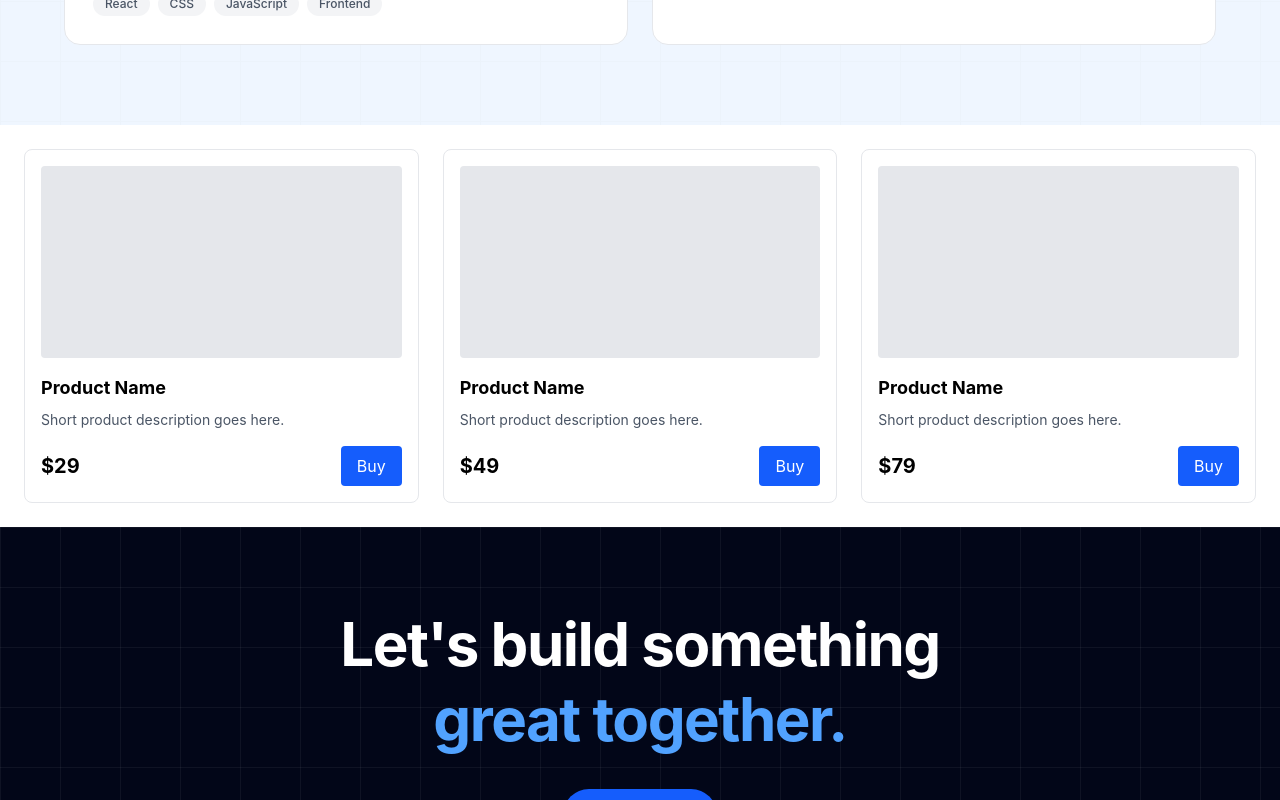
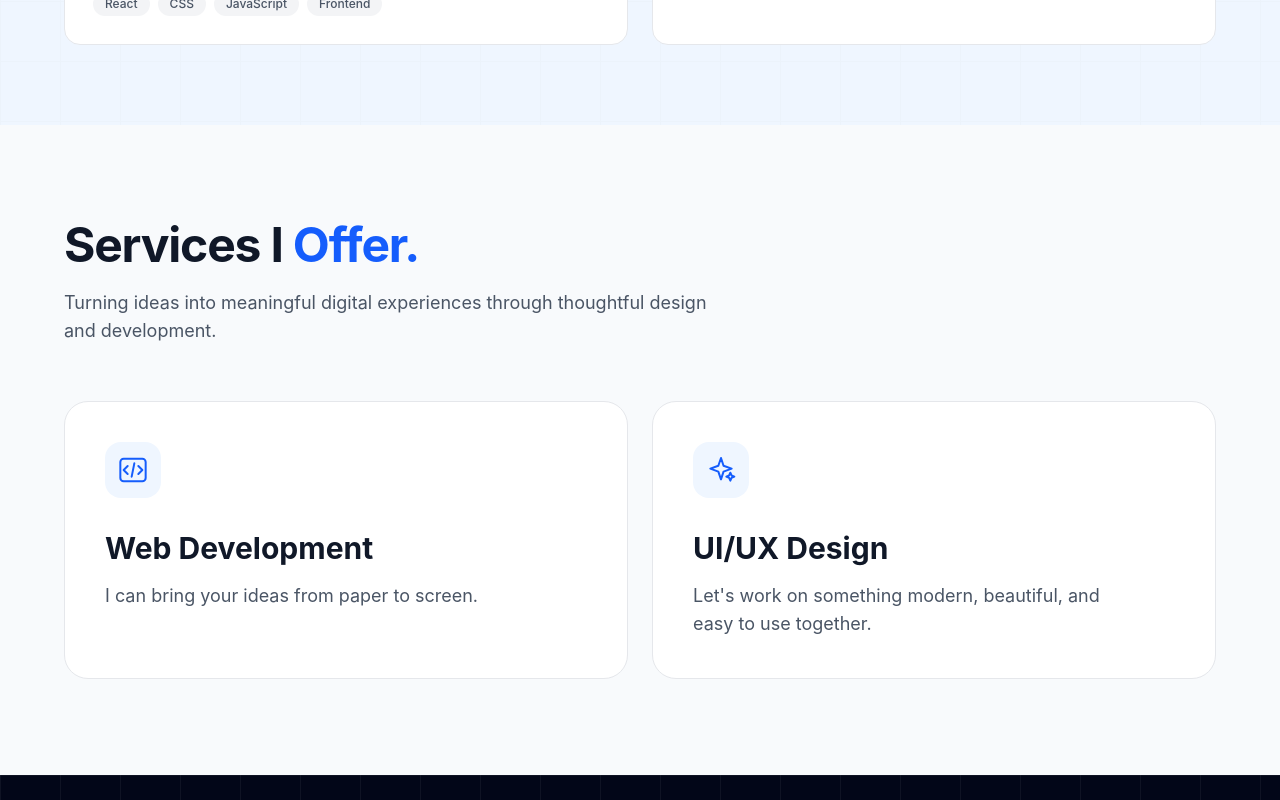
Before and after one commit to Gaaame/Kenneth-Eugenio_Personal-Portfolio, a React (Vite) app: page / in a window 1280 px wide. Shown: the part 4800-5600 px from the top of the page. Built offline with nearby package versions, Linux system fonts and the light colour scheme.

Commit message:
Services deisgn implemented

```diff
--- a/src/Components/Services.tsx
+++ b/src/Components/Services.tsx
@@ -1,53 +1,96 @@
-import React from "react";
+function Services() {
+  const services = [
+    {
+      title: "Web Development",
+      description: "I can bring your ideas from paper to screen.",
+      icon: (
+        <svg
+          xmlns="http://www.w3.org/2000/svg"
+          viewBox="0 0 24 24"
+          fill="none"
+          stroke="currentColor"
+          strokeWidth="1.5"
+          className="h-8 w-8"
+        >
+          <rect x="2.5" y="3.5" width="19" height="17" rx="2.5" />
+          <path
+            strokeLinecap="round"
+            strokeLinejoin="round"
+            d="M8 9 5 12l3 3m8-6 3 3-3 3m-3-8-2 10"
+          />
+        </svg>
+      ),
+    },
+    {
+      title: "UI/UX Design",
+      description:
+        "Let's work on something modern, beautiful, and easy to use together.",
+      icon: (
+        <svg
+          xmlns="http://www.w3.org/2000/svg"
+          viewBox="0 0 24 24"
+          fill="none"
+          stroke="currentColor"
+          strokeWidth="1.5"
+          className="h-8 w-8"
+        >
+          <path
+            strokeLinecap="round"
+            strokeLinejoin="round"
+            d="m12 3 1.9 5.8L20 11l-6.1 2.2L12 19l-2-5.8L4 11l6-2.2L12 3Z"
+          />
+          <path
+            strokeLinecap="round"
+            strokeLinejoin="round"
+            d="m19 14 .9 2.1L22 17l-2.1.9L19 20l-.9-2.1L16 17l2.1-.9L19 14Z"
+          />
+        </svg>
+      ),
+    },
+  ];
 
-const Services = () => {
   return (
-    <section id="services">
-      <div className="grid grid-cols-1 sm:grid-cols-2 lg:grid-cols-3 gap-6 p-6">
-        <div className="bg-white border border-gray-200 rounded-lg p-4">
-          <div className="bg-gray-200 h-48 rounded mb-4"></div>
-          <h3 className="text-lg font-bold mb-2">Product Name</h3>
-          <p className="text-gray-600 text-sm mb-4">
-            Short product description goes here.
+    <section
+      id="services"
+      className="scroll-mt-24 bg-slate-50 px-6 py-24 sm:px-10 lg:px-16"
+    >
+      <div className="mx-auto max-w-7xl">
+        {/* Section Heading */}
+        <div className="mb-14 max-w-2xl">
+          <h2 className="text-4xl font-bold tracking-tight text-gray-900 sm:text-5xl">
+            Services I <span className="text-blue-600">Offer.</span>
+          </h2>
+
+          <p className="mt-5 text-base leading-7 text-gray-600 sm:text-lg">
+            Turning ideas into meaningful digital experiences through thoughtful
+            design and development.
           </p>
-          <div className="flex justify-between items-center">
-            <span className="text-xl font-bold">$29</span>
-            <button className="bg-blue-600 text-white px-4 py-2 rounded hover:bg-blue-700">
-              Buy
-            </button>
-          </div>
         </div>
 
-        <div className="bg-white border border-gray-200 rounded-lg p-4">
-          <div className="bg-gray-200 h-48 rounded mb-4"></div>
-          <h3 className="text-lg font-bold mb-2">Product Name</h3>
-          <p className="text-gray-600 text-sm mb-4">
-            Short product description goes here.
-          </p>
-          <div className="flex justify-between items-center">
-            <span className="text-xl font-bold">$49</span>
-            <button className="bg-blue-600 text-white px-4 py-2 rounded hover:bg-blue-700">
-              Buy
-            </button>
-          </div>
-        </div>
+        {/* Service Cards */}
+        <div className="grid grid-cols-1 gap-6 md:grid-cols-2">
+          {services.map((service) => (
+            <div
+              key={service.title}
+              className="group rounded-3xl border border-gray-200 bg-white p-8 transition-colors duration-200 hover:border-blue-300 sm:p-10"
+            >
+              <div className="mb-8 flex h-14 w-14 items-center justify-center rounded-2xl bg-blue-50 text-blue-600 transition-colors duration-200 group-hover:bg-blue-100">
+                {service.icon}
+              </div>
 
-        <div className="bg-white border border-gray-200 rounded-lg p-4">
-          <div className="bg-gray-200 h-48 rounded mb-4"></div>
-          <h3 className="text-lg font-bold mb-2">Product Name</h3>
-          <p className="text-gray-600 text-sm mb-4">
-            Short product description goes here.
-          </p>
-          <div className="flex justify-between items-center">
-            <span className="text-xl font-bold">$79</span>
-            <button className="bg-blue-600 text-white px-4 py-2 rounded hover:bg-blue-700">
-              Buy
-            </button>
-          </div>
+              <h3 className="mb-4 text-2xl font-bold text-gray-900 sm:text-3xl">
+                {service.title}
+              </h3>
+
+              <p className="max-w-md text-base leading-7 text-gray-600 sm:text-lg">
+                {service.description}
+              </p>
+            </div>
+          ))}
         </div>
       </div>
     </section>
   );
-};
+}
 
 export default Services;
```
